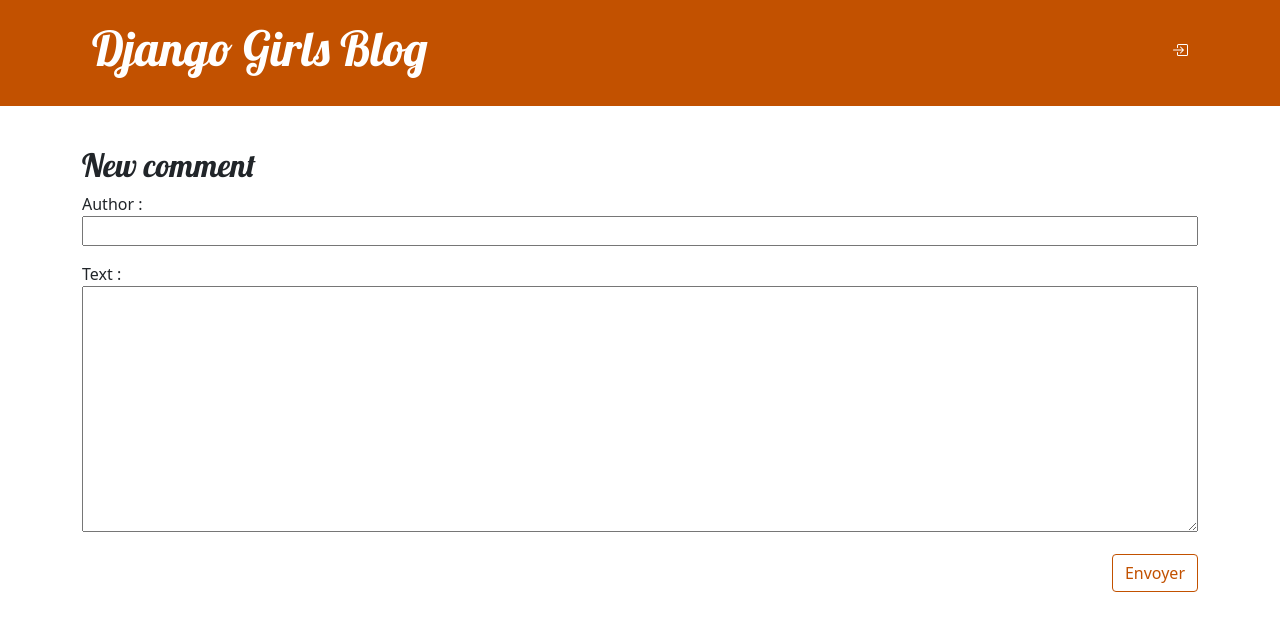
After one commit to solenepetit/djangogirls, a Django app: page /post/1/comment/ in a window 1280 px wide. The commit adds this page. Shown: the top 631 px of the page. Run offline with Django 3.2, Linux system fonts and the light colour scheme; tables that the repository leaves empty hold one stand-in row (values such as "Sample post").

Commit message:
Add comment section

```diff
--- a/blog/admin.py
+++ b/blog/admin.py
@@ -1,4 +1,5 @@
 from django.contrib import admin
-from .models import Post
+from .models import Post, Comment
 
 admin.site.register(Post)
+admin.site.register(Comment)
--- a/blog/forms.py
+++ b/blog/forms.py
@@ -1,9 +1,16 @@
 from django import forms
 
-from .models import Post
+from .models import Post, Comment
 
 class PostForm(forms.ModelForm):
 
     class Meta:
         model = Post
         fields = ('title', 'text',)
+
+
+class CommentForm(forms.ModelForm):
+
+    class Meta:
+        model = Comment
+        fields = ('author', 'text',)
--- a/blog/models.py
+++ b/blog/models.py
@@ -16,3 +16,18 @@
 
     def __str__(self):
         return self.title
+
+
+class Comment(models.Model):
+    post = models.ForeignKey('blog.Post', on_delete=models.CASCADE, related_name='comments')
+    author = models.CharField(max_length=200)
+    text = models.TextField()
+    created_date = models.DateTimeField(default=timezone.now)
+    approved_comment = models.BooleanField(default=False)
+
+    def approve(self):
+        self.approved_comment = True
+        self.save()
+
+    def __str__(self):
+        return self.text
--- a/blog/static/css/blog.css
+++ b/blog/static/css/blog.css
@@ -68,3 +68,7 @@
     color: #FFFFFF;
     background-color: #C25100;
 }
+
+.comment {
+    margin: 20px 0px 20px 20px;
+}
--- /dev/null
+++ b/blog/templates/blog/add_comment_to_post.html
@@ -0,0 +1,9 @@
+{% extends 'blog/base.html' %}
+
+{% block content %}
+  <h2>New comment</h2>
+  <form method="POST" class='post-form'>{% csrf_token %}
+		{{ form.as_p }}
+		<button type="submit" class="save btn btn-secondary">Envoyer</button>
+	</form>
+{% endblock %}
--- a/blog/templates/blog/post_list.html
+++ b/blog/templates/blog/post_list.html
@@ -8,6 +8,7 @@
 			</time>
 			<h2><a href="{% url 'post_detail' pk=post.pk %}">{{ post.title }}</a></h2>
 			<p>{{ post.text|linebreaksbr }}</p>
+			<a href="{% url 'post_detail' pk=post.pk %}">Comments: {{ post.comments.count }}</a>
 		</article>
 	{% endfor %}
 {% endblock %}
--- a/blog/urls.py
+++ b/blog/urls.py
@@ -10,4 +10,5 @@
     path('drafts/', views.post_draft_list, name='post_draft_list'),
     path('post/<int:pk>/publish/', views.post_publish, name='post_publish'),
     path('post/<int:pk>/remove/', views.post_remove, name='post_remove'),
+    path('post/<int:pk>/comment/', views.add_comment_to_post, name='add_comment_to_post'),
 ]
--- a/blog/views.py
+++ b/blog/views.py
@@ -1,7 +1,7 @@
 from django.shortcuts import render, get_object_or_404, redirect
 from django.utils import timezone
 from .models import Post
-from .forms import PostForm
+from .forms import PostForm, CommentForm
 from django.contrib.auth.decorators import login_required
 
 
@@ -62,3 +62,17 @@
     post = get_object_or_404(Post, pk=pk)
     post.delete()
     return redirect('post_list')
+
+
+def add_comment_to_post(request, pk):
+    post = get_object_or_404(Post, pk=pk)
+    if request.method == "POST":
+        form = CommentForm(request.POST)
+        if form.is_valid():
+            comment = form.save(commit=False)
+            comment.post = post
+            comment.save()
+            return redirect('post_detail', pk=post.pk)
+    else:
+        form = CommentForm()
+    return render(request, 'blog/add_comment_to_post.html', {'form': form})
```
Also changed, not shown: blog/templates/blog/post_detail.html (+16 -5 lines), blog/migrations/0002_comment.py (added).
